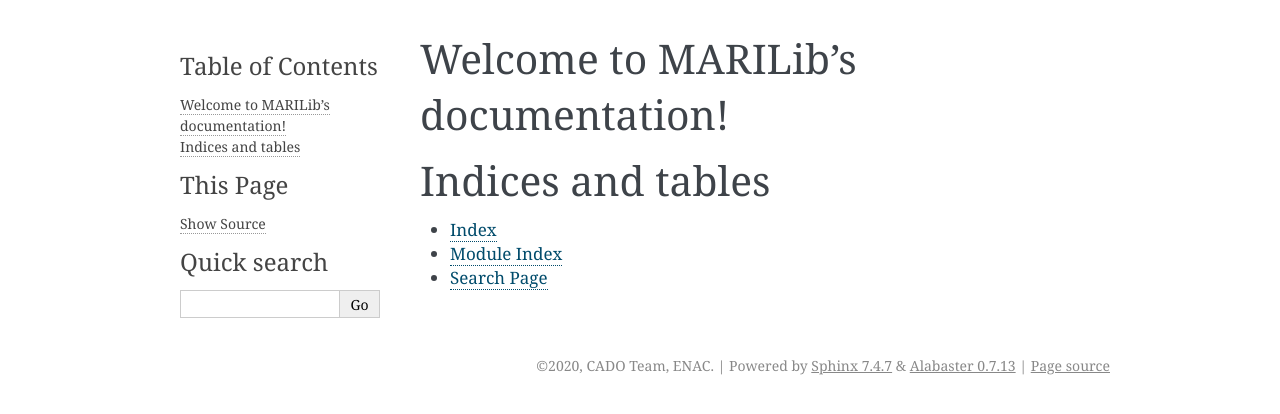
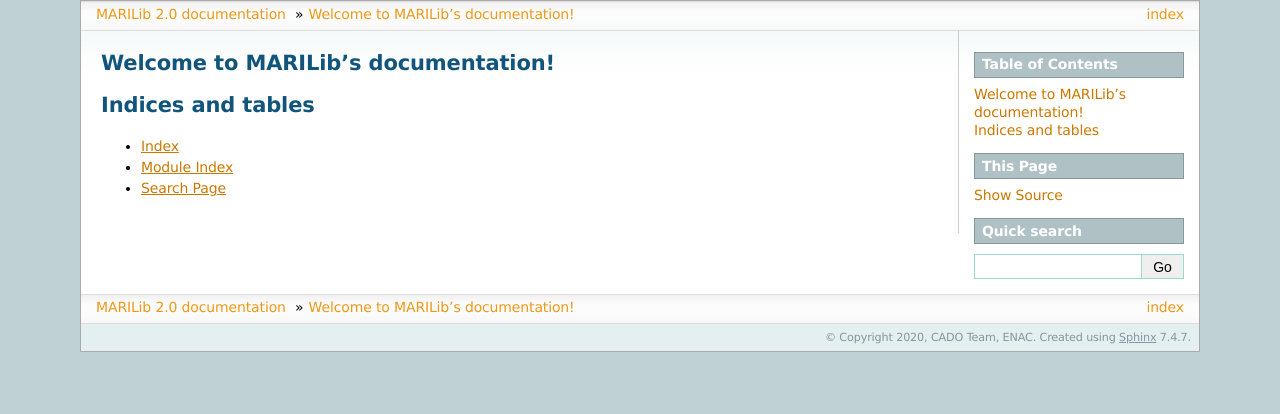
Before and after one commit to marilib/MARILib_obj, a Sphinx documentation site: the page built from docs/source/index.rst, in a window 1280 px wide. Shown: the top 414 px of the page. Built offline with Sphinx 7.4.7, drawn with Linux system fonts in a browser that asks for light colours; formulas are drawn with MathJax 3.

Commit message:
edit conf.py

```diff
--- a/docs/source/conf.py
+++ b/docs/source/conf.py
@@ -12,9 +12,9 @@
 # add these directories to sys.path here. If the directory is relative to the
 # documentation root, use os.path.abspath to make it absolute, like shown here.
 #
-# import os
-# import sys
-# sys.path.insert(0, os.path.abspath('.'))
+import os
+import sys
+sys.path.insert(0, os.path.abspath('../marilib/'))
 
 
 # -- Project information -----------------------------------------------------
@@ -43,6 +43,7 @@
     'sphinx.ext.todo',
     'sphinx.ext.imgmath',
     'sphinx.ext.viewcode',
+    'm2r'
 ]
 
 # Add any paths that contain templates here, relative to this directory.
@@ -51,8 +52,7 @@
 # The suffix(es) of source filenames.
 # You can specify multiple suffix as a list of string:
 #
-# source_suffix = ['.rst', '.md']
-source_suffix = '.rst'
+source_suffix = ['.rst', '.md']
 
 # The master toctree document.
 master_doc = 'index'
@@ -78,7 +78,7 @@
 # The theme to use for HTML and HTML Help pages.  See the documentation for
 # a list of builtin themes.
 #
-html_theme = 'alabaster'
+html_theme = 'sphinxdoc'
 
 # Theme options are theme-specific and customize the look and feel of a theme
 # further.  For a list of options available for each theme, see the
```
